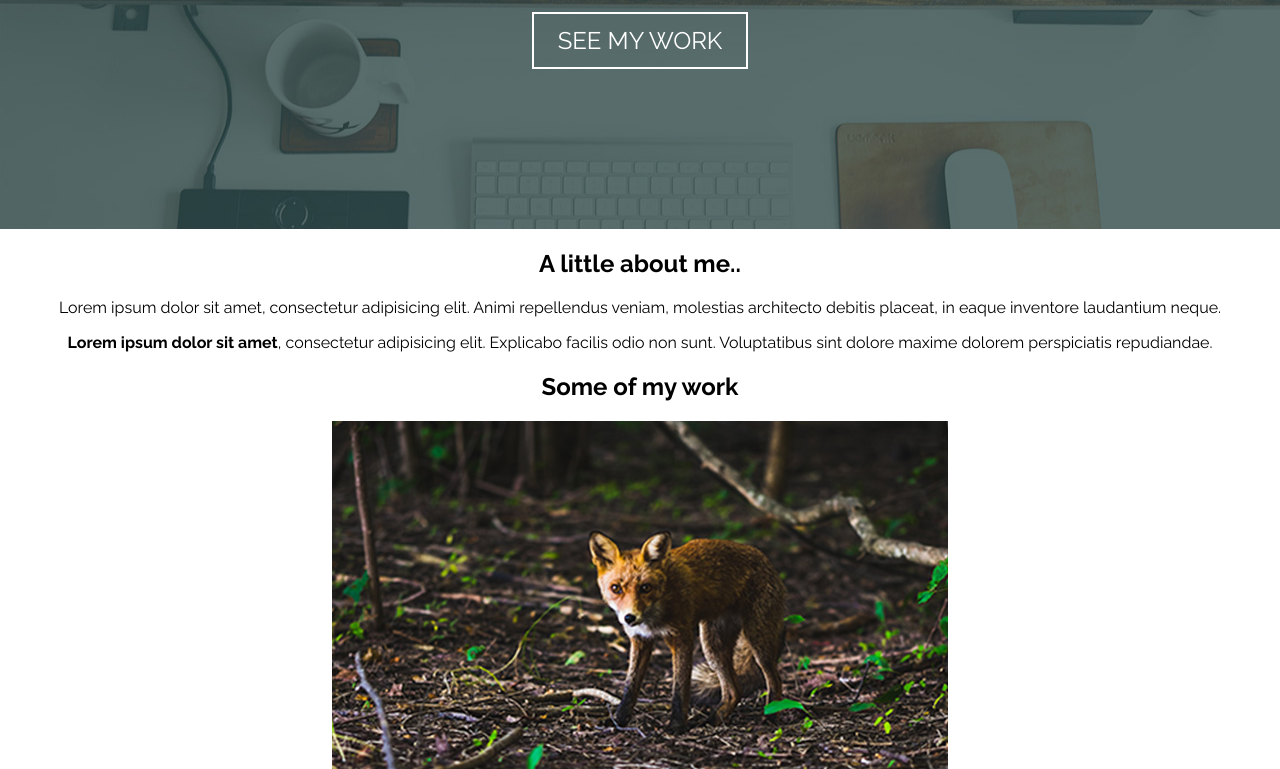
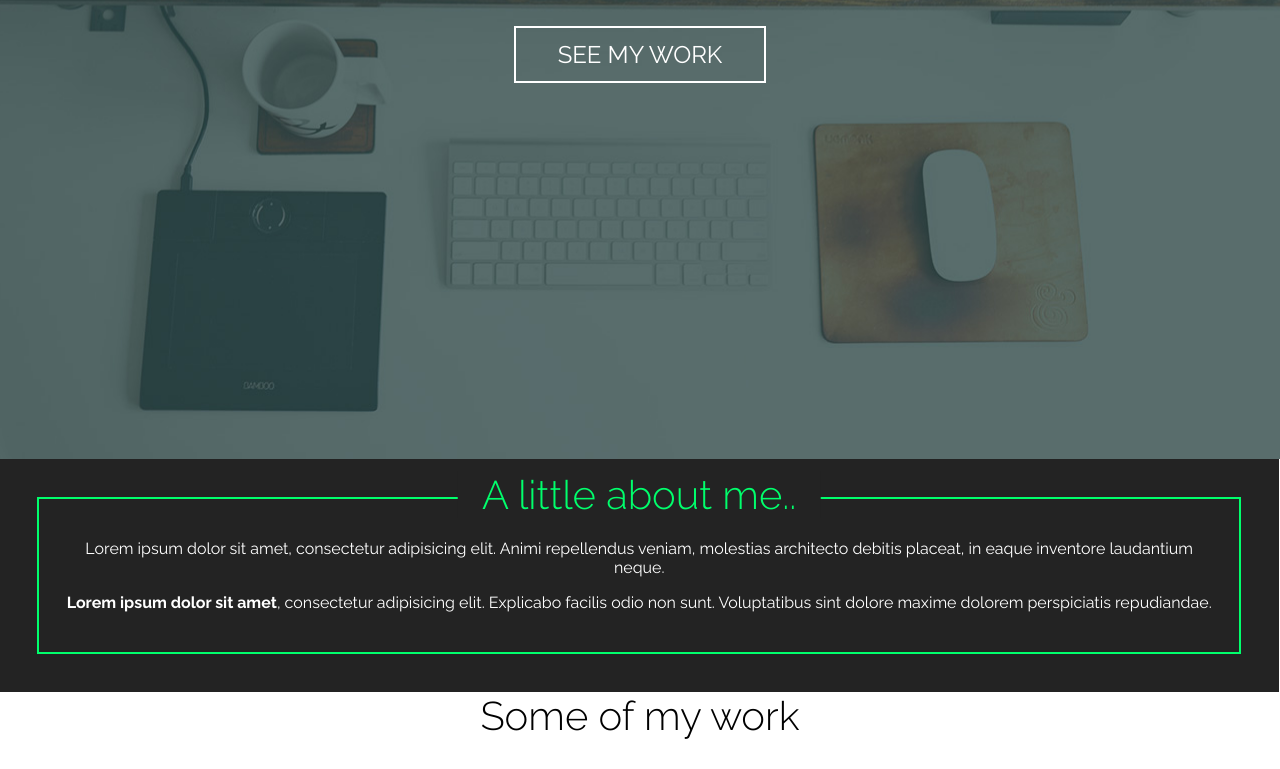
Before and after one commit to mava1412/mava1412.github.io, a website: page index.html in a window 1280 px wide. Shown: the part 341-1110 px from the top of the page. Drawn offline with nearby package versions, Linux system fonts and the light colour scheme.

Commit message:
added about me section

```diff
--- a/css/style.css
+++ b/css/style.css
@@ -23,8 +23,16 @@ img {
 
 /* Typography */
 
+h1 {
+	font-weight: 300;
+	font-size: 2.5rem;
+	margin-top: 0;
+}
+
 .title {
 	font-size: 2rem;
+	font-weight: 800;
+	margin-top: 1em;
 }
 
 .title span {
@@ -34,7 +42,7 @@ img {
 	font-size: .9em;
 }
 
-@media (min-width: 60rem) {
+@media (min-width: 960px) {
 	.title {
 		font-size: 3.1rem;
 	}
@@ -45,12 +53,12 @@ img {
 .button {
 	/* allows padding to be effectively applied */
 	display: inline-block;
-	font-size: 1.5em;
+	font-size: 1.5rem;
 	text-decoration: none;
 	text-transform: uppercase;
 	border-width: 2px;
 	border-style: solid;
-	padding: .5em 1em;
+	padding: .5em 1.75em;
 }
 
 .button-accent {
@@ -67,6 +75,12 @@ img {
 .button-small {
 	color: black;
 	font-size: .8em;
+}
+
+@media (max-width: 960px) {
+	.button {
+		font-size: 1.5rem;
+	}
 }
 
 
@@ -105,7 +119,7 @@ nav a:focus {
 	color: #ddd;
 }
 
-@media (min-width: 60rem) {
+@media (min-width: 960px) {
 	nav {
 		float: right;
 	}
@@ -115,6 +129,65 @@ nav a:focus {
 
 section.home-hero {
 	background: url(../images/hero-bg.jpg);
-	padding: 10em 0;
+	background-size: cover;
+	background-position: center;
+	padding: 10.3em 0;
 	color: #fff;
 }
+
+@media (min-width: 960px) {
+	.home-hero {
+		height: 100vh;
+		padding-top: 50vh;
+	}
+
+}
+
+/* home-about section */
+
+.home-about-textbox {
+	background-color: #232323;
+	padding: 4em;
+	width: 100vw;
+	margin-left: -2.7%;
+	outline: 2px solid #00ff6c;
+	outline-offset: -2.5em;
+	color: #fff;
+	/* makes this show behind the h1 which has a position = absolute */
+	position: relative;
+}
+
+.home-about-textbox h1 {
+	color: #00ff6c;
+	position: absolute;
+	/* moves the h1 all the way to the middle of the screen */
+	left: 50%;
+	transform: translateX(-50%);
+	/* moves the h1 up/down */
+	top: .75em;
+	/* we give it the same background color as the textbox so it creates the effect of cutting the margin line */
+	background-color: #232323;
+	padding: 0 .25em;
+}
+
+@media (min-width: 400px) {
+	h1 {
+		font-size: 2rem;
+	}
+
+	.home-about-textbox h1 {
+		top: .6em;
+		padding: 0 .325em;
+	}
+}
+
+@media (min-width: 960px) {
+	h1 {
+		font-size: 2.5rem;
+	}
+
+	.home-about-textbox h1 {
+		top: .3em;
+		padding: 0 .6em;
+	}
+}
--- a/index.html
+++ b/index.html
@@ -52,6 +52,7 @@
 
 <!-- about me section -->
 
+  <div class="container">
     <section class="home-about">
       <div class="home-about-textbox">
         <h1>A little about me..</h1>
@@ -59,6 +60,7 @@
         <p><strong>Lorem ipsum dolor sit amet</strong>, consectetur adipisicing elit. Explicabo facilis odio non sunt. Voluptatibus sint dolore maxime dolorem perspiciatis repudiandae.</p>
       </div>
     </section>
+  </div>
 
   <!-- Some of my work section -->
 
```
Lines whose indentation alone changed are shown as unchanged.
